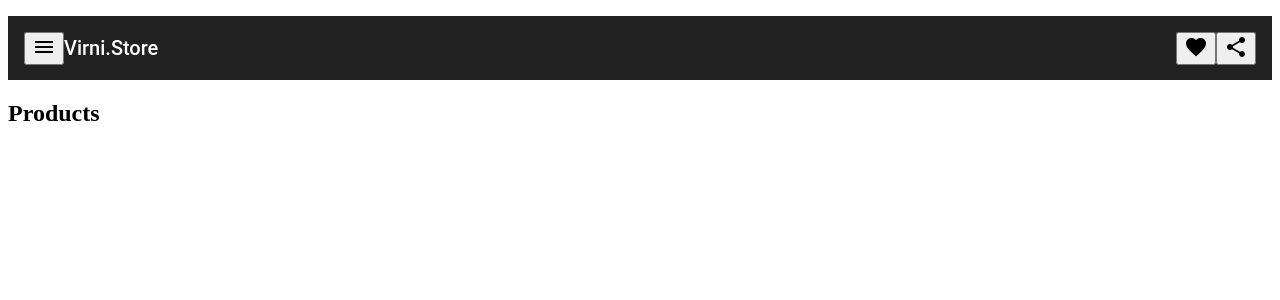
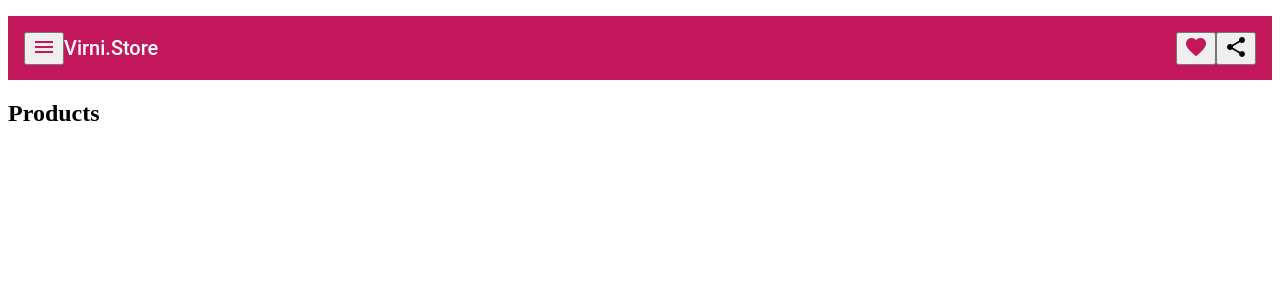
Before and after one commit to AndriiFedoriv/angular-virni-1.0, an Angular app: page / in a window 1280 px wide. Shown: the top 300 px of the page. Built offline with nearby package versions, Linux system fonts and the light colour scheme.

Commit message:
3 files modified, 1 added

```diff
--- a/angular.json
+++ b/angular.json
@@ -23,7 +23,7 @@
               "src/assets"
             ],
             "styles": [
-
+              "src/theme.scss",
               "src/styles.css"
             ],
             "scripts": []
--- a/src/app/toolbar/toolbar.component.html
+++ b/src/app/toolbar/toolbar.component.html
@@ -1,12 +1,12 @@
 <p>
-<mat-toolbar>
- <button mat-icon-button class="example-icon" color="light-primary" aria-label="Example icon-button with menu icon">
-  <mat-icon>menu</mat-icon>
+<mat-toolbar color="primary">
+ <button mat-icon-button class="example-icon" aria-label="Example icon-button with menu icon">
+  <mat-icon color="primary">menu</mat-icon>
 </button>
 <span>Virni.Store</span>
 <span class="example-spacer"></span>
 <button mat-icon-button class="example-icon favorite-icon" aria-label="Example icon-button with heart icon">
-  <mat-icon>favorite</mat-icon>
+  <mat-icon color="primary">favorite</mat-icon>
 </button>
 <button mat-icon-button class="example-icon" aria-label="Example icon-button with share icon">
  <mat-icon>share</mat-icon>
--- a/src/styles.css
+++ b/src/styles.css
@@ -1 +1 @@
-@import "~@angular/material/prebuilt-themes/purple-green.css";
+@import "~@angular/material/prebuilt-themes/pink-bluegrey.css";
--- /dev/null
+++ b/src/theme.scss
@@ -0,0 +1,15 @@
+@use '@angular/material' as mat;
+
+$my-primary: mat.define-palette(mat.$indigo-palette, 500);
+$my-accent: mat.define-palette(mat.$pink-palette, A200, A100, A400);
+
+// The "warn" palette is optional and defaults to red if not specified.
+$my-warn: mat.define-palette(mat.$red-palette);
+
+$my-theme: mat.define-light-theme((
+ color: (
+   primary: $my-primary,
+   accent: $my-accent,
+   warn: $my-warn,
+ )
+));
```
